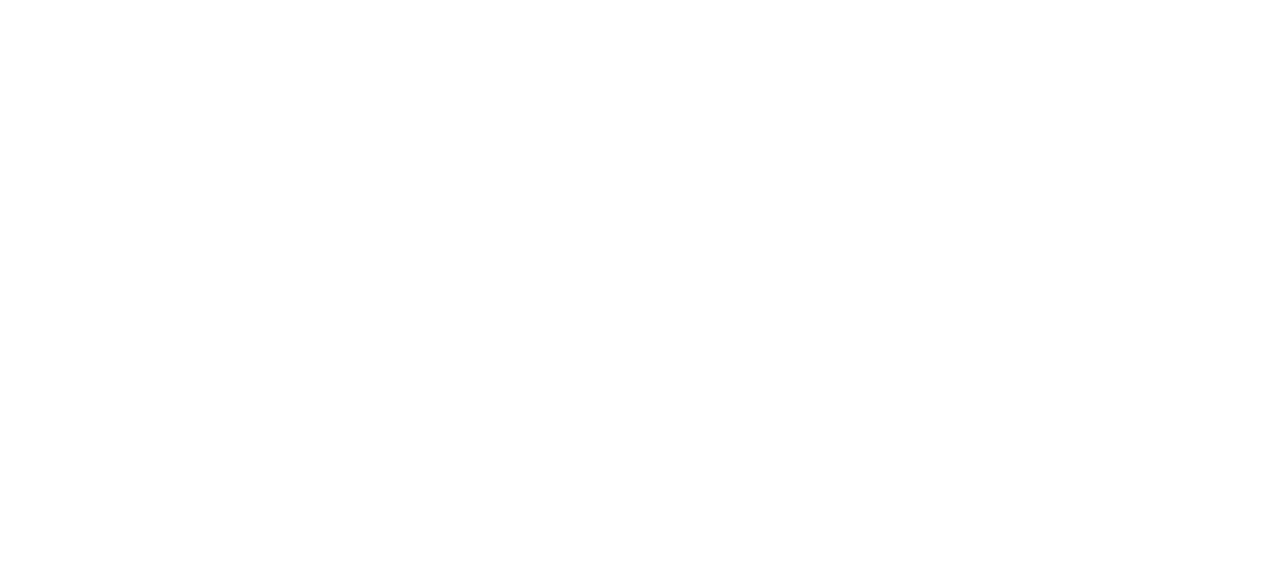
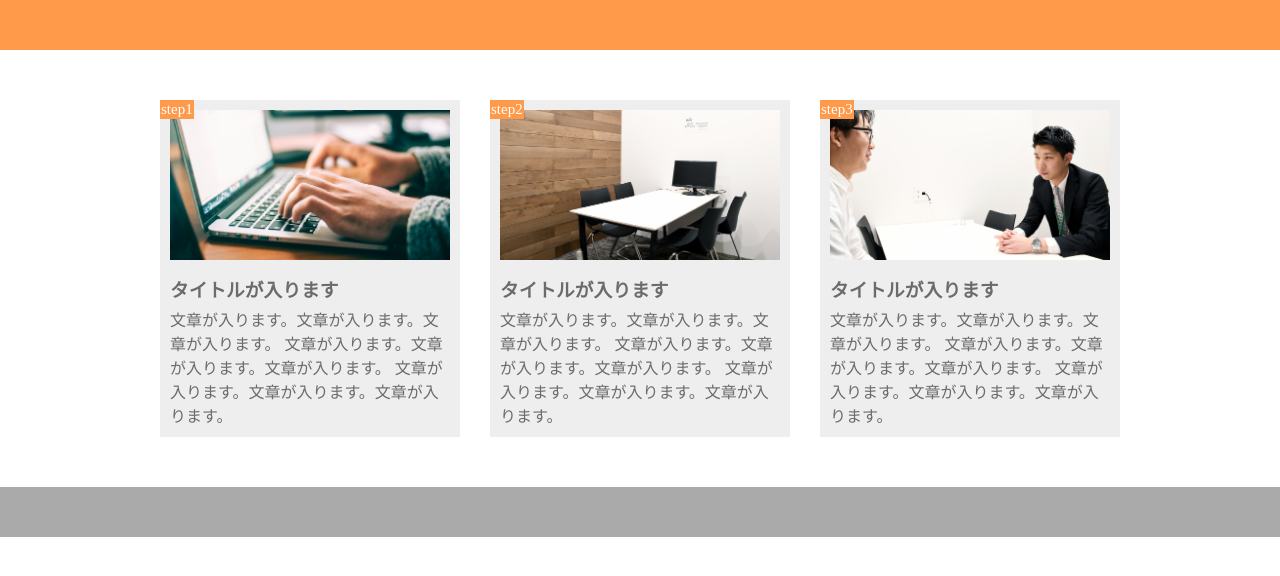
Before and after one commit to nawaru817/1-9, a plain HTML site: page chapter9_exercise/index.html in a window 1280 px wide. Drawn offline with Linux system fonts and the light colour scheme.

Commit message:
[Finish] 1-9

```diff
--- /dev/null
+++ b/chapter9_exercise/chapter9_answer/style.css
@@ -0,0 +1,67 @@
+* {
+  box-sizing: border-box;
+  margin: 0;
+  padding: 0;
+}
+
+header {
+  height: 50px;
+  background-color: #ff9a4b;
+}
+
+main {
+  width: 960px;
+  margin: 50px auto;
+  display: flex;
+}
+
+.step-box {
+  width: 300px;
+  margin-right: 30px;
+  padding: 10px;
+  position: relative;
+  background-color: #eee;
+}
+
+.step-box:last-child {
+  margin-right: 0;
+}
+
+.step-img1 {
+  height: 150px;
+  background-image: url(img/flow01.png);
+  background-position: bottom;
+  background-size: cover;
+}
+
+.step-img2 {
+  height: 150px;
+  background-image: url(img/flow02.png);
+  background-position: bottom;
+  background-size: cover;
+}
+
+.step-img3 {
+  height: 150px;
+  background-image: url(img/flow03.png);
+  background-position: bottom;
+  background-size: cover;
+}
+
+.step-num {
+  padding: 3px;
+  position: absolute;
+  top: 0;
+  left: 0;
+  background-color: #ff9a4b;
+  color: #fff;
+}
+
+.title {
+  margin: 15px 0 5px;
+}
+
+footer {
+  height: 50px;
+  background-color: #aaa;
+}
--- a/chapter9_exercise/index.html
+++ b/chapter9_exercise/index.html
@@ -8,3 +8,49 @@
     <link rel="stylesheet" href="style.css" />
     <title>1-9</title>
   </head>
+
+  <body>
+
+    <header></header>
+
+    <main>
+
+      <section class="text-box">
+        <div class="img1"></div>
+        <span class="step">step1</span>
+
+      <h3>タイトルが入ります</h3>
+      <p>
+        文章が入ります。文章が入ります。文章が入ります。
+        文章が入ります。文章が入ります。文章が入ります。
+        文章が入ります。文章が入ります。文章が入ります。
+      </p>
+      </section>
+
+      <section class="text-box">
+        <div class="img2"></div>
+        <span class="step">step2</span>
+
+      <h3>タイトルが入ります</h3>
+      <p>
+        文章が入ります。文章が入ります。文章が入ります。
+        文章が入ります。文章が入ります。文章が入ります。
+        文章が入ります。文章が入ります。文章が入ります。
+      </p>
+      </section>
+
+      <section class="text-box">
+        <div class="img3"></div>
+        <span class="step">step3</span>
+
+      <h3>タイトルが入ります</h3>
+      <p>
+        文章が入ります。文章が入ります。文章が入ります。
+        文章が入ります。文章が入ります。文章が入ります。
+        文章が入ります。文章が入ります。文章が入ります。
+      </p>
+      </section>
+    </main>
+
+    <footer></footer>
+  </body>
--- a/chapter9_exercise/style.css
+++ b/chapter9_exercise/style.css
@@ -4,3 +4,74 @@
   box-sizing: border-box;
   color: #6c6b6b;
 }
+
+header {
+  height: 50px;
+  background-color: #ff9a4b;
+}
+
+main {
+  width: 960px;
+
+  margin: 0 auto;
+  padding-top: 50px;
+  padding-bottom: 50px;
+  display: flex;
+  justify-content: center;
+}
+
+.step {
+  background-color: #ff9a4b;
+  position: absolute;
+  top: 0;
+  left: 0;
+  color: white;
+  font-size: 15px;
+  padding: 1px;
+}
+
+.text-box:last-child {
+  margin-right: 0;
+}
+
+.text-box {
+  width: 300px;
+  background-color: #eeeeee;
+  padding: 10px;
+  position: relative;
+  margin-right: 30px;
+}
+
+.img1 {
+  height: 150px;
+  background-image: url(img/flow01.png);
+  background-size: cover;
+  background-position: bottom;
+}
+
+.img2 {
+  height: 150px;
+  background-image: url(img/flow02.png);
+  background-size: cover;
+  background-position: bottom;
+}
+
+.img3 {
+  height: 150px;
+  background-image: url(img/flow03.png);
+  background-size: cover;
+  background-position: bottom;
+}
+
+h3 {
+  margin-top: 15px;
+}
+
+p {
+  margin-top: 5px;
+}
+
+footer {
+  height: 50px;
+  background-color: #aaa;
+}
```
Also changed, not shown: chapter9_exercise/chapter9_answer/index.html (added, +40 -0 lines), chapter9_exercise/chapter9_answer/img/flow01.png (added), chapter9_exercise/chapter9_answer/img/flow02.png (added), chapter9_exercise/chapter9_answer/img/flow03.png (added).
